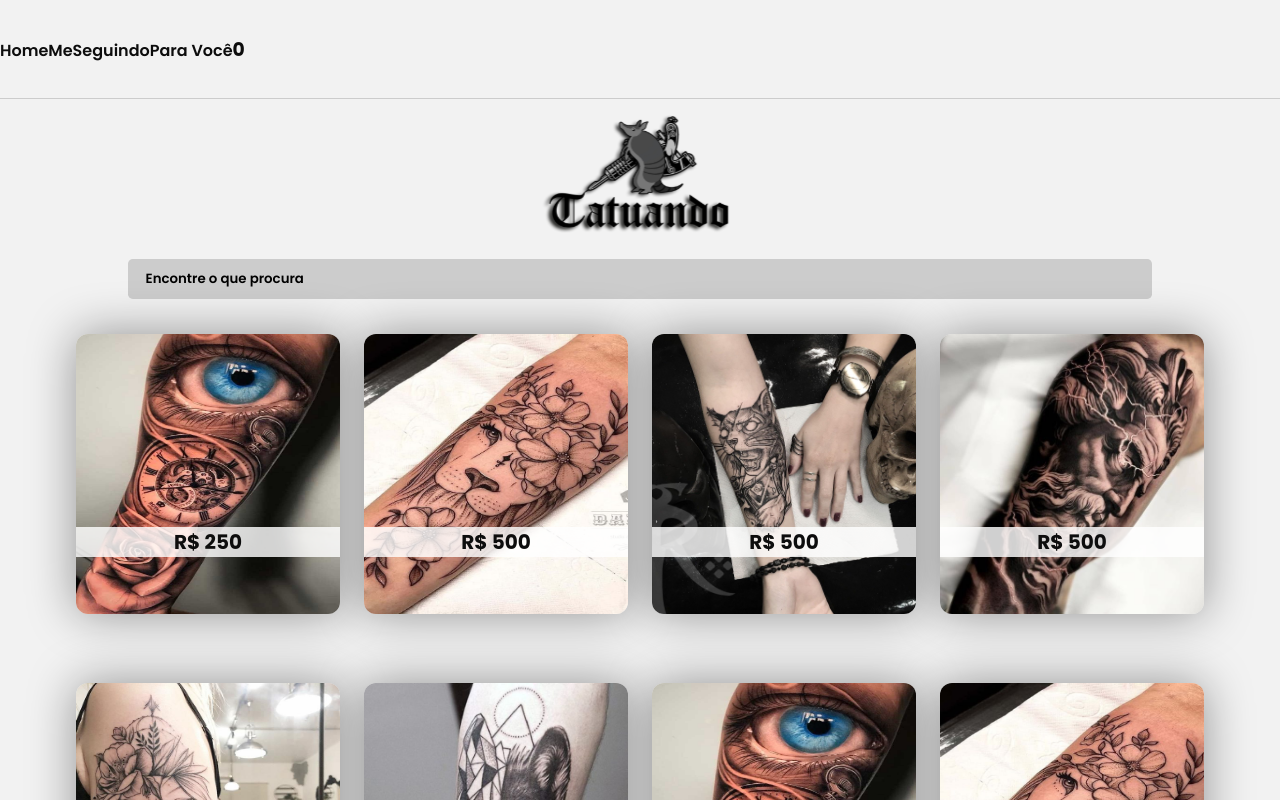
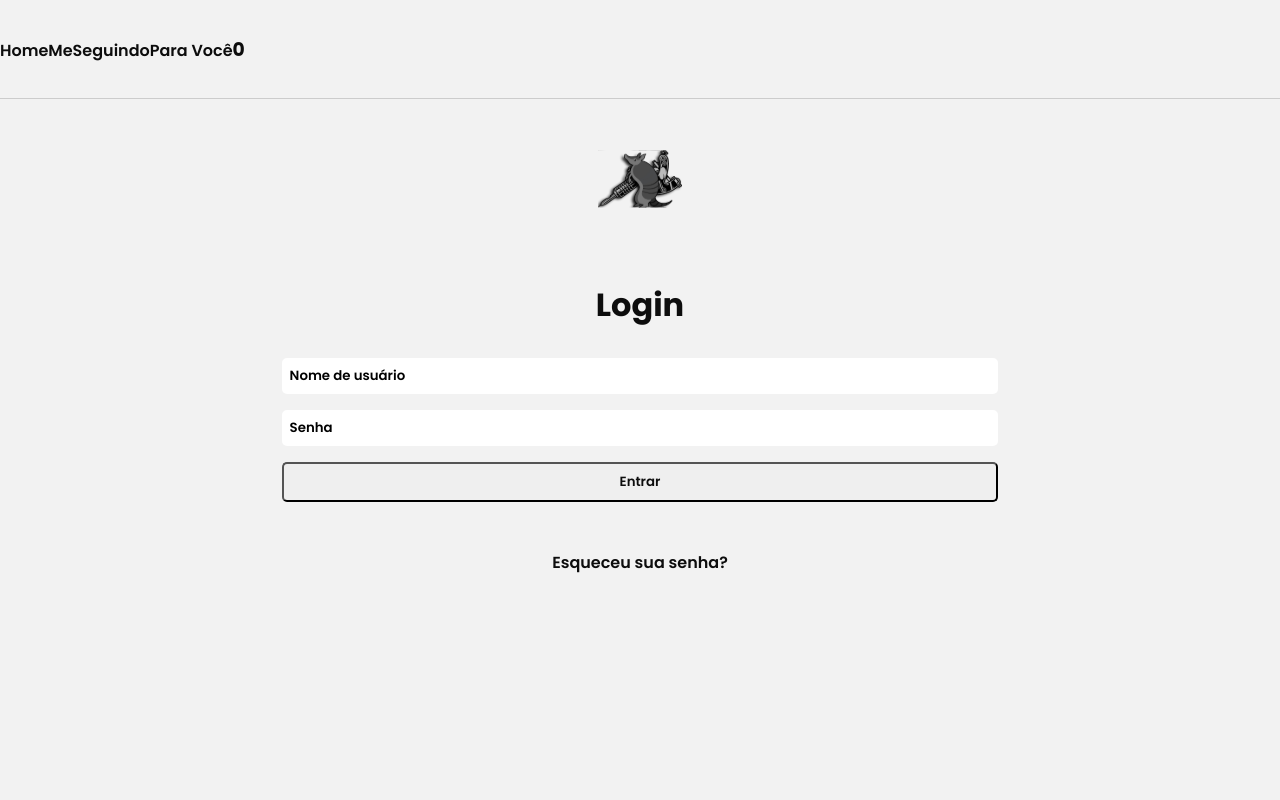
Before and after one commit to dsm-cefet-rj/trabalho2021-1-grupo-1-psw-2021-1, a React (Create React App) app in the folder frontend/: page /login in a window 1280 px wide. Shown: the top 800 px of the page. Built offline with nearby package versions, Linux system fonts and the light colour scheme; data requests are answered from the project's data file.

Commit message:
Login screen

```diff
--- a/frontend/src/App.js
+++ b/frontend/src/App.js
@@ -10,6 +10,7 @@ import ProfessionalProfile from './pages/ProfessionalProfile';
 import SignupClient from './pages/SignupClient';
 import SignupTattoo from './pages/SignupTattoo';
 import EditTattoo from './pages/EditTattoo';
+import Login from './pages/Login';
 
 import "./styles/Global.css"
 
@@ -38,6 +39,9 @@ function App() {
                 <Route path="/me">
                     <ClientProfile />
                 </Route>
+                <Route path="/login">
+                    <Login />
+                </Route>
                 <Route path="/">
                     <Home />
                 </Route>
--- /dev/null
+++ b/frontend/src/pages/Login/index.jsx
@@ -0,0 +1,26 @@
+import '../../styles/Login.css';
+
+export default function Login() {
+    return (
+        <div id="login-container">
+            <div id="form-login-container">
+                <div id="logo-login-container">
+                    <img id="logo-login" src={"/assets/images/Logo_PSW_sem_texto.svg"}></img>
+                </div>
+
+                <h1>Login</h1>
+
+                <form id="form-login" action="#" method="POST">
+                    <input type="text" name="username" placeholder="Nome de usuário"></input>
+                    <input type="password" name="password" placeholder="Senha"></input>
+                    <button type="submit" id="login-button">Entrar</button>
+                </form>
+
+                <a id="forgot-password" href="#">Esqueceu sua senha?</a>
+            </div>
+            <div id="image-login-container">
+                <img id="image-login" src={"/assets/images/banner-login.jpg"}></img>
+            </div>
+        </div>
+    )
+}
--- /dev/null
+++ b/frontend/src/styles/Login.css
@@ -0,0 +1,69 @@
+#login-container{
+    height: 100%;
+}
+
+
+#image-login-container{
+    display: none;
+}
+
+#form-login-container{
+    display: flex;
+    flex-direction: column;
+    align-items: center;
+    height: 100vh;
+}
+
+#form-login{
+    height: 20%;
+    display: flex;
+    flex-direction: column;
+    justify-content: space-around;
+    align-items: center;
+    width: 80%;
+}
+
+#form-login input, #login-button{
+    width: 70%;
+    padding: .5rem;
+    border-radius: 5px;
+}
+
+#form-login input{
+    border: none;
+}
+
+#logo-login-container{
+    height: 20%;
+    display: flex;
+    justify-content: center;
+    align-items: center;
+}
+
+#logo-login{
+    display: block;
+    width: 60%;
+    height: 60%;
+}
+
+#forgot-password{
+    margin-top: 5vh;
+}
+
+@media screen and (min-width: 1600px){
+
+    #login-container{
+        display: flex;
+    }
+
+    #image-login-container{
+        display: block;
+        width: 80%;
+    }
+
+    #image-login{
+        height: 100%;
+        width:100%;
+    }
+
+}
```
Also changed, not shown: frontend/public/assets/images/banner-login.jpg (added), frontend/src/styles/Global.css (line endings or trailing spaces).
